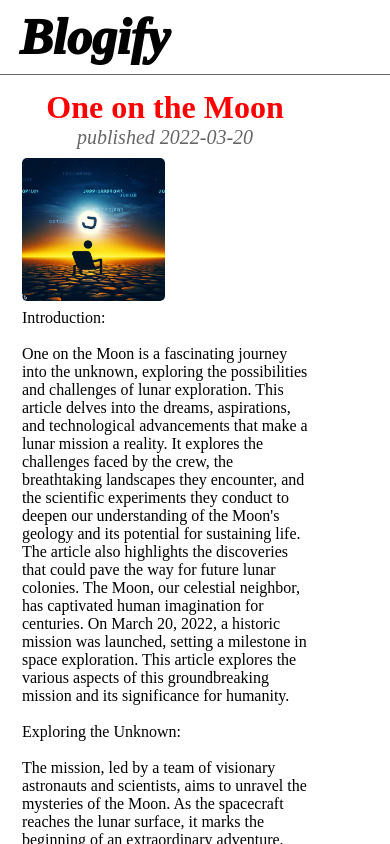
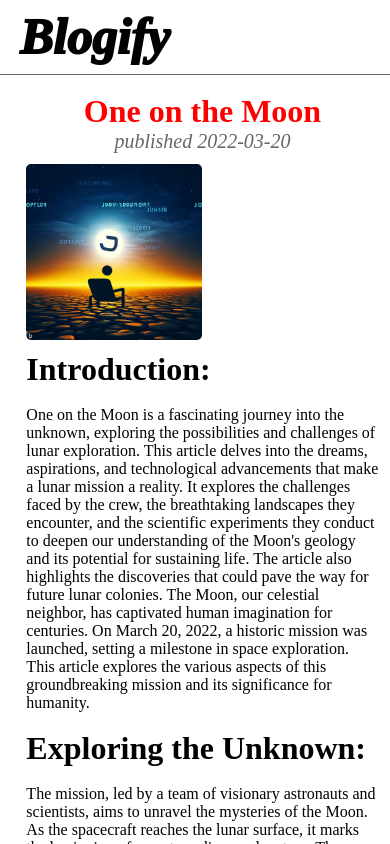
Before and after one commit to queensk/blogify, a React (Vite) app: page / in a window 390 px wide. Shown: the top 844 px of the page. Built offline with nearby package versions, Linux system fonts and the light colour scheme.

Commit message:
update praagraph

```diff
--- a/src/App.css
+++ b/src/App.css
@@ -79,6 +79,7 @@
 }
 .blogSnips {
   padding: 1%;
+  width: 100%;
 }
 .blog-data img {
   width: 50%;
@@ -140,4 +141,8 @@ footer {
     align-items: center;
     justify-content: center;
   }
+  .blog {
+  width: 100%;
+  padding: 2%;
 }
+}
--- a/src/components/blog.jsx
+++ b/src/components/blog.jsx
@@ -12,7 +12,8 @@ export default function Blog({ title, date, image, article }) {
       <div className="blog-body">
         {paragraphs.map((paragraph, index) => (
           <>
-            <p key={index}>{paragraph}</p>
+            {paragraph.length < 50 && <h1 key={index}>{paragraph}</h1>}
+            {paragraph.length > 50 && <p key={index}>{paragraph}</p>}
             <br />
           </>
         ))}
```
